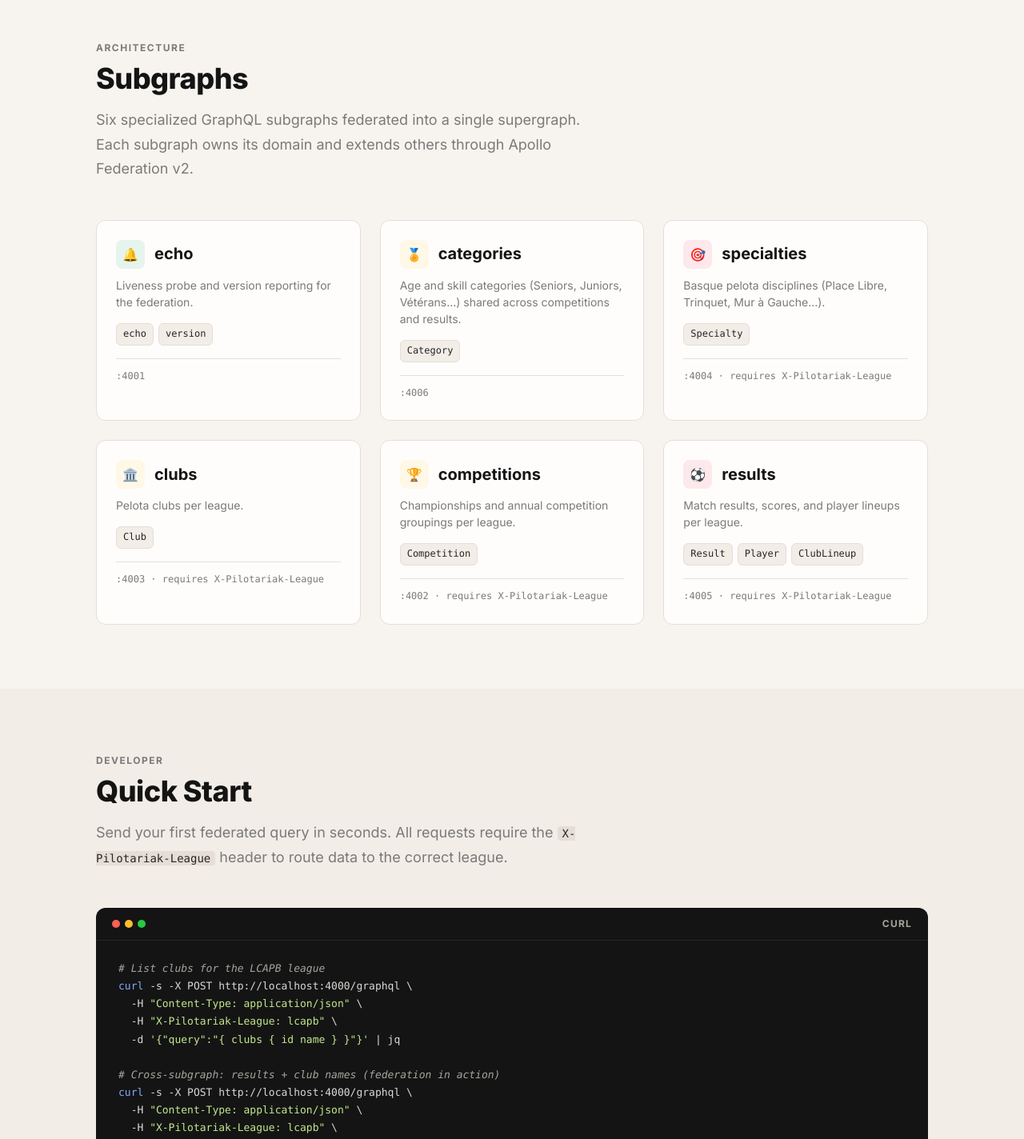
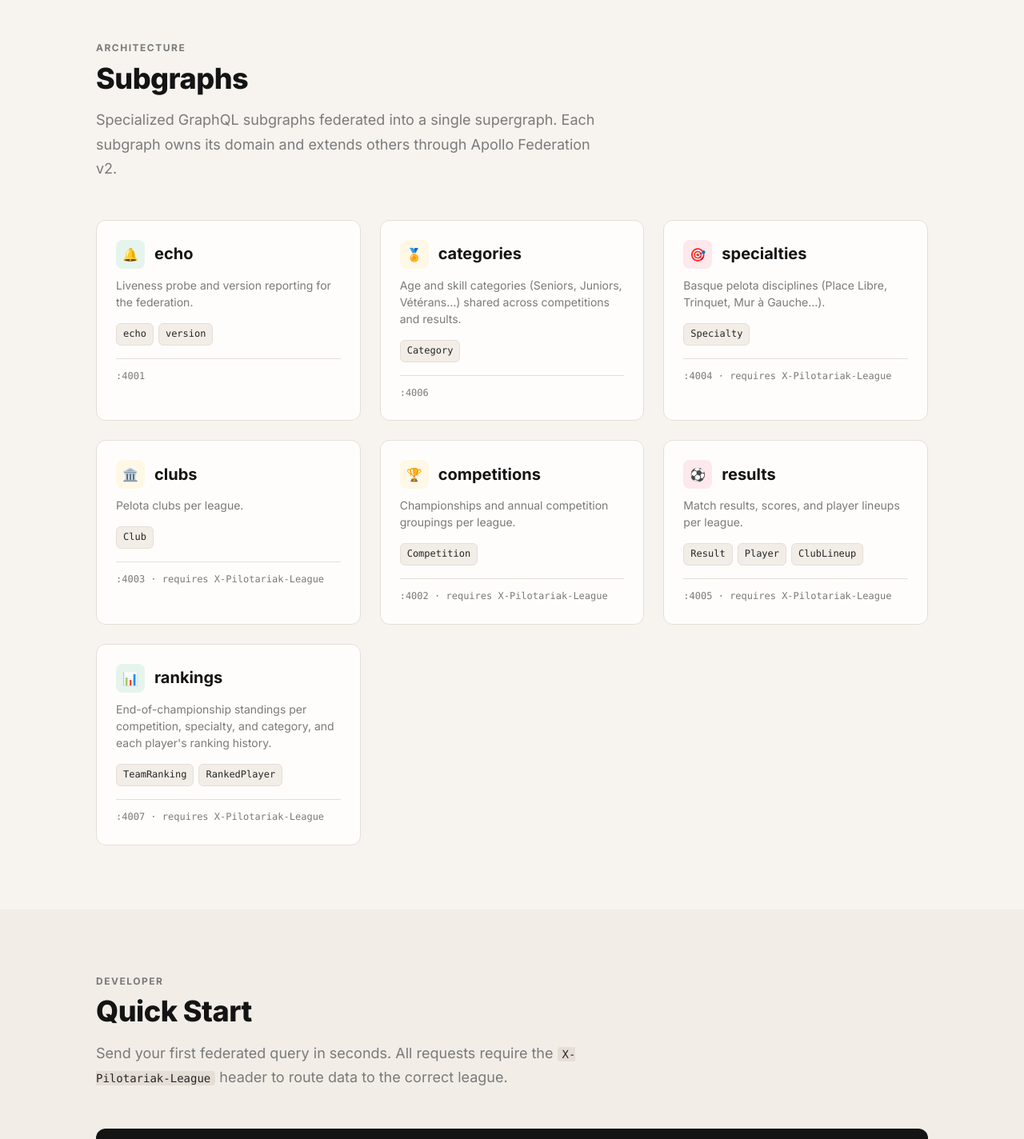
Before and after one commit to pilotariak/frontis, a website: page gateway/index.html in a window 1280 px wide. Shown: the part 660-2084 px from the top of the page at 80% size. Drawn offline with Linux system fonts and the light colour scheme; no server answers.

Commit message:
fix(gateway): list the rankings subgraph on the landing page (#97)
The landing page served by the gateway Worker did not show the rankings
subgraph, although the production API already exposes its queries.
Adds a rankings card and names rankings in the hero intro. Drops the
subgraph count from the section subtitle so it no longer goes stale
each time a subgraph is added.


Assisted-by: Claude Opus 5.5

Signed-off-by: Nicolas Lamirault <nicolas.lamirault@gmail.com>

```diff
--- a/gateway/index.html
+++ b/gateway/index.html
@@ -602,7 +602,7 @@
     <h1 class="hero-title">Pilotariak<br>GraphQL Gateway</h1>
     <p class="hero-subtitle">
       Federated GraphQL API for Basque pelota competition management.
-      Stitches categories, specialties, clubs, competitions, and results behind a single endpoint.
+      Stitches categories, specialties, clubs, competitions, results, and rankings behind a single endpoint.
     </p>
     <div class="hero-actions">
       <a class="btn btn-primary" href="https://github.com/pilotariak/frontis/blob/main/docs/how-to/howto-query-the-api.md" target="_blank" rel="noopener">API Reference</a>
@@ -621,7 +621,7 @@
     <div class="section-header">
       <p class="section-eyebrow">Architecture</p>
       <h2 class="section-title">Subgraphs</h2>
-      <p class="section-subtitle">Six specialized GraphQL subgraphs federated into a single supergraph. Each subgraph owns its domain and extends others through Apollo Federation v2.</p>
+      <p class="section-subtitle">Specialized GraphQL subgraphs federated into a single supergraph. Each subgraph owns its domain and extends others through Apollo Federation v2.</p>
     </div>
     <div class="card-grid">
 
@@ -698,6 +698,19 @@
           <span class="tag">ClubLineup</span>
         </div>
         <div class="port-badge">:4005 · requires X-Pilotariak-League</div>
+      </article>
+
+      <article class="card">
+        <div class="card-header">
+          <div class="card-icon" style="background: var(--green-soft);">📊</div>
+          <h3 class="card-title">rankings</h3>
+        </div>
+        <p class="card-desc">End-of-championship standings per competition, specialty, and category, and each player's ranking history.</p>
+        <div class="tag-list">
+          <span class="tag">TeamRanking</span>
+          <span class="tag">RankedPlayer</span>
+        </div>
+        <div class="port-badge">:4007 · requires X-Pilotariak-League</div>
       </article>
 
     </div>
```
